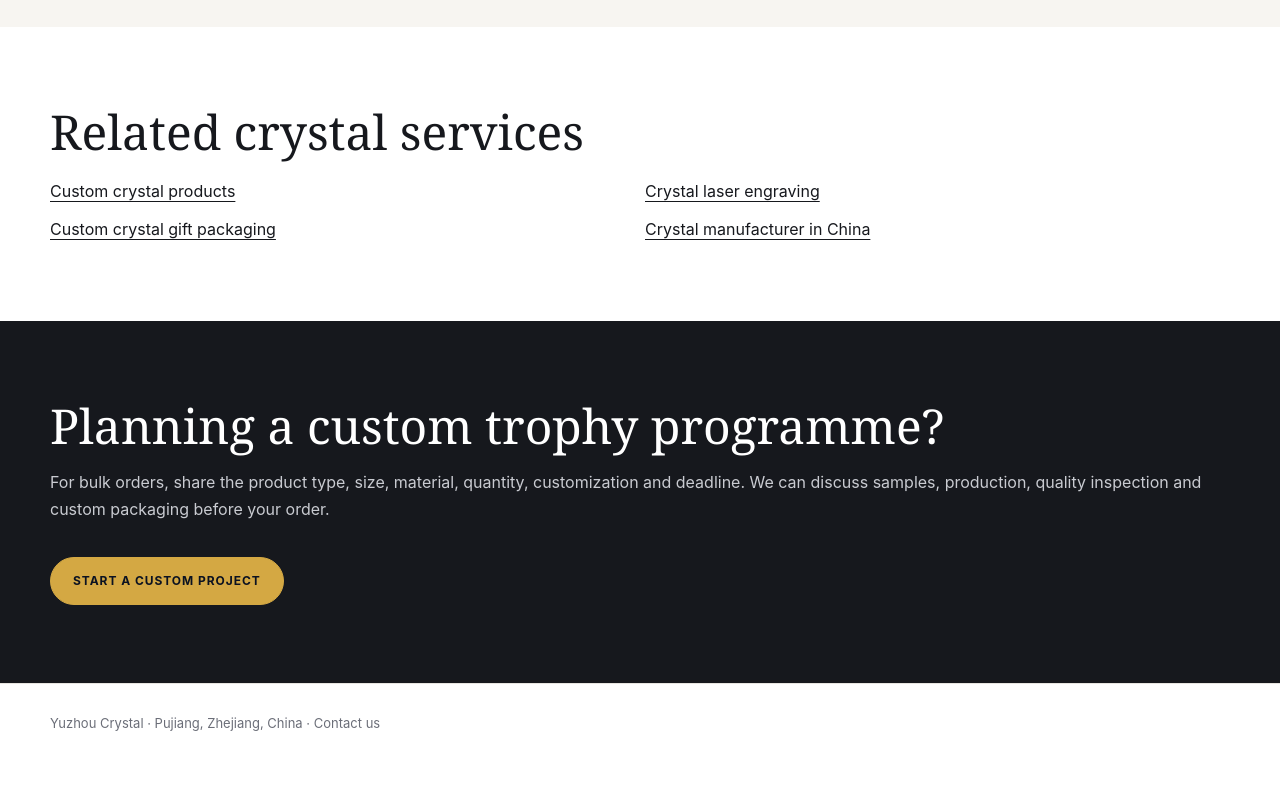
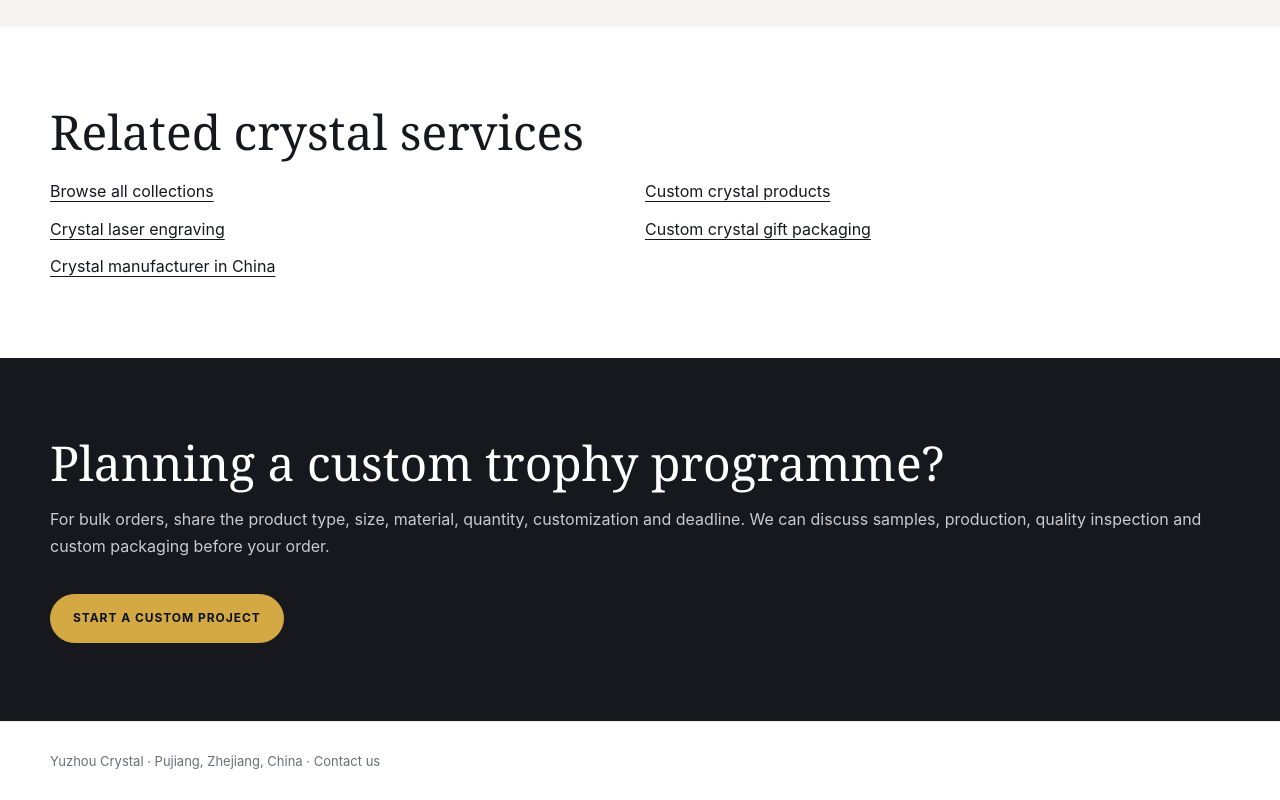
Before and after one commit to lll192/yuzhou-crystal, a website: page public/crystal-trophies/index.html in a window 1280 px wide. Shown: the part 2009-2809 px from the top of the page. Before the commit the page ends 2771 px from the top, so only its background shows below. Drawn offline with Linux system fonts and the light colour scheme; no server answers.

Commit message:
seo(collections): add /collections/ to sitemap.xml + internal link on all 8 category landing pages (fixes GSC 'URL not recognized')

```diff
--- a/public/crystal-trophies/index.html
+++ b/public/crystal-trophies/index.html
@@ -5,7 +5,7 @@
 <section class="hero"><div class="wrap"><div class="eyebrow">Trophies · Awards · Wholesale</div><h1>Custom Crystal Trophies &amp; Awards</h1><p>Factory-made crystal trophies and recognition awards for corporate programs, sports events, ceremonies and premium gifting. Choose an established design or develop a custom award with your logo, artwork, dimensions and engraving requirements.</p><a class="btn" href="/contact/">Request a Quote</a></div></section>
 <section class="section"><div class="wrap"><h2>Crystal trophies for recognition and events</h2><p class="lead">Yuzhou Crystal supplies crystal awards for corporate recognition, sports competitions, milestones, partners and special events. Our catalogue can be combined with custom engraving and packaging for wholesale and OEM projects.</p><div class="seo-products"><div class="seo-loading" data-status>Loading current crystal trophy products…</div><div data-products></div></div></div></section>
 <section class="section alt"><div class="wrap"><h2>Wholesale crystal trophy programmes</h2><p class="lead">Share your target size, quantity, packaging and customization requirements to develop a practical bulk-order solution.</p><div class="grid"><article class="card"><h3>Corporate Awards</h3><p>Recognition awards for annual galas, employee milestones, partner programmes and corporate events.</p></article><article class="card"><h3>Sports Trophies</h3><p>Crystal trophies for competitions, tournaments, leagues and championship ceremonies.</p></article><article class="card"><h3>Custom Engraving</h3><p>Surface engraving for logos, names and messages, or subsurface and 3D laser engraving for premium awards.</p></article></div></div></section>
-<section class="section"><div class="wrap"><h2>Related crystal services</h2><div class="seo-links"><a href="/custom-crystal-products/">Custom crystal products</a><a href="/crystal-laser-engraving/">Crystal laser engraving</a><a href="/custom-crystal-packaging/">Custom crystal gift packaging</a><a href="/crystal-manufacturer/">Crystal manufacturer in China</a></div></div></section>
+<section class="section"><div class="wrap"><h2>Related crystal services</h2><div class="seo-links"><a href="/collections/">Browse all collections</a><a href="/custom-crystal-products/">Custom crystal products</a><a href="/crystal-laser-engraving/">Crystal laser engraving</a><a href="/custom-crystal-packaging/">Custom crystal gift packaging</a><a href="/crystal-manufacturer/">Crystal manufacturer in China</a></div></div></section>
 <section class="section cta"><div class="wrap"><h2>Planning a custom trophy programme?</h2><p>For bulk orders, share the product type, size, material, quantity, customization and deadline. We can discuss samples, production, quality inspection and custom packaging before your order.</p><a class="btn" href="/custom-crystal-products/">Start a Custom Project</a></div></section>
 </main>
 <footer class="footer"><div class="wrap">Yuzhou Crystal · Pujiang, Zhejiang, China · <a href="/contact/">Contact us</a></div></footer>
--- a/public/sitemap.xml
+++ b/public/sitemap.xml
@@ -14,5 +14,6 @@
   <url><loc>https://www.crystalwto.com/crystal-laser-engraving/</loc></url>
   <url><loc>https://www.crystalwto.com/custom-crystal-packaging/</loc></url>
   <url><loc>https://www.crystalwto.com/about/</loc></url>
+  <url><loc>https://www.crystalwto.com/collections/</loc></url>
   <url><loc>https://www.crystalwto.com/contact/</loc></url>
 </urlset>
```
Also changed, not shown: public/crystal-candle-holders/index.html (+1 -1 lines), public/crystal-home-decor/index.html (+1 -1 lines), public/crystal-office-desk-gifts/index.html (+1 -1 lines), public/crystal-perfume-fashion/index.html (+1 -1 lines), public/crystal-photo-frames/index.html (+1 -1 lines), public/crystal-tableware-barware/index.html (+1 -1 lines), public/crystal-vases/index.html (+1 -1 lines).
